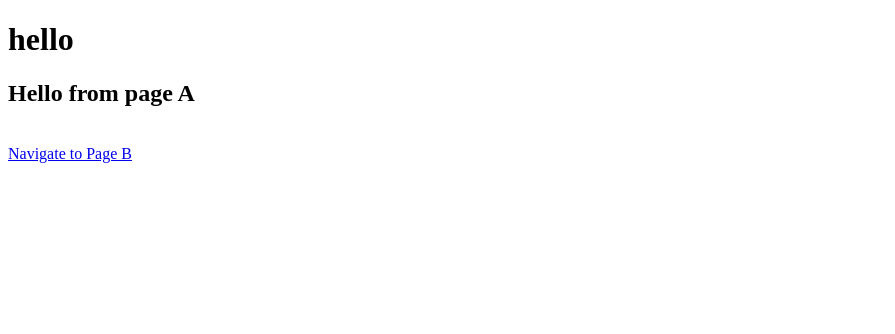
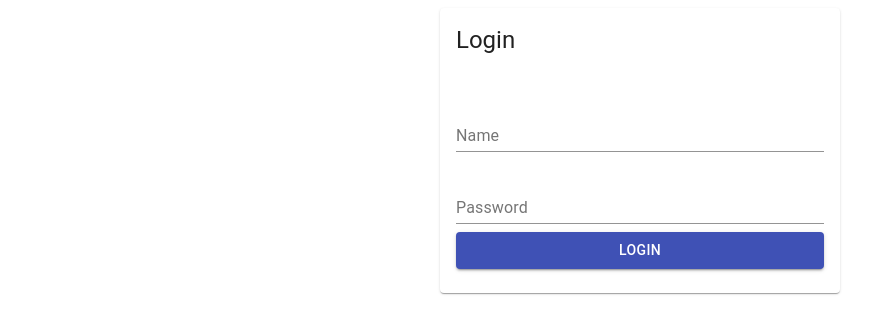
Before and after one commit to yangchaojun/react-typescript-samples, a React app: page / in a window 1280 px wide. Shown: the top 334 px of the page, without its empty margins (0-895 px from the left). Built offline with nearby package versions, Linux system fonts and the light colour scheme.

Commit message:
LoginForm

```diff
--- a/package.json
+++ b/package.json
@@ -34,6 +34,8 @@
     "webpack-dev-server": "^3.11.0"
   },
   "dependencies": {
+    "@material-ui/core": "^4.9.14",
+    "@material-ui/icons": "^4.9.1",
     "axios": "^0.19.2",
     "react": "^16.13.1",
     "react-dom": "^16.13.1",
--- /dev/null
+++ b/src/api/lgoin.ts
@@ -0,0 +1,4 @@
+import { LoginEntity } from '../model/login'
+
+export const isValidLogin = (loginInfo: LoginEntity): boolean =>
+  loginInfo.login === 'admin' && loginInfo.password === 'test'
--- a/src/app.tsx
+++ b/src/app.tsx
@@ -1,6 +1,6 @@
 import * as React from 'react'
 import { HashRouter, Switch, Route } from 'react-router-dom'
-import { PageA } from './pages/pageA'
+import { LoginPageComponent } from './pages/loginPage'
 import { PageB } from './pages/pageB'
 
 export const App = () => {
@@ -8,7 +8,7 @@ export const App = () => {
     <>
       <HashRouter>
         <Switch>
-          <Route exact={true} path="/" component={PageA} />
+          <Route exact={true} path="/" component={LoginPageComponent} />
           <Route path="/pageB" component={PageB} />
         </Switch>
       </HashRouter>
--- /dev/null
+++ b/src/components/index.tsx
@@ -0,0 +1 @@
+export * from './notification'
--- /dev/null
+++ b/src/components/notification.tsx
@@ -0,0 +1,52 @@
+import * as React from 'react'
+import Snackbar from '@material-ui/core/Snackbar'
+import IconButton from '@material-ui/core/IconButton'
+import CloseIcon from '@material-ui/icons/Close'
+import createStyles from '@material-ui/core/styles/createStyles'
+import makeStyles from '@material-ui/core/styles/makeStyles'
+
+interface Props {
+  message: string
+  show: boolean
+  onClose: () => void
+}
+
+const useStyles = makeStyles((theme) =>
+  createStyles({
+    close: {
+      padding: theme.spacing(0.5)
+    }
+  })
+)
+
+export const NotificationComponent = (props: Props) => {
+  const classes = useStyles()
+  const { message, show, onClose } = props
+
+  return (
+    <Snackbar
+      anchorOrigin={{
+        vertical: 'bottom',
+        horizontal: 'left'
+      }}
+      open={show}
+      autoHideDuration={3000}
+      onClose={onClose}
+      ContentProps={{
+        'aria-describedby': 'message-id'
+      }}
+      message={<span id="message-id">{message}</span>}
+      action={[
+        <IconButton
+          key="close"
+          aria-label="Close"
+          color="inherit"
+          className={classes.close}
+          onClick={onClose}
+        >
+          <CloseIcon />
+        </IconButton>
+      ]}
+    />
+  )
+}
--- a/src/index.html
+++ b/src/index.html
@@ -6,9 +6,6 @@
     <title>Document</title>
   </head>
   <body>
-    <div>
-      <h1>hello</h1>
-      <div id="root"></div>
-    </div>
+    <div id="root"></div>
   </body>
 </html>
--- /dev/null
+++ b/src/model/login.ts
@@ -0,0 +1,9 @@
+export interface LoginEntity {
+  login: string
+  password: string
+}
+
+export const createEmptyLogin = (): LoginEntity => ({
+  login: '',
+  password: ''
+})
--- /dev/null
+++ b/src/pages/loginPage.tsx
@@ -0,0 +1,117 @@
+import * as React from 'react'
+import { withRouter, RouteComponentProps } from 'react-router-dom'
+
+import makeStyles from '@material-ui/styles/makeStyles'
+import createStyles from '@material-ui/styles/createStyles'
+import Card from '@material-ui/core/Card'
+import CardHeader from '@material-ui/core/CardHeader'
+import CardContent from '@material-ui/core/CardContent'
+import TextField from '@material-ui/core/TextField'
+import Button from '@material-ui/core/Button'
+import { LoginEntity, createEmptyLogin } from '../model/login'
+import { isValidLogin } from '../api/lgoin'
+import { NotificationComponent } from '../components'
+const { useState } = React
+
+const useStyles = makeStyles(() =>
+  createStyles({
+    card: {
+      maxWidth: 400,
+      margin: '0 auto'
+    }
+  })
+)
+
+interface Props extends RouteComponentProps {}
+
+const LoginPageInner = (props: Props) => {
+  const [loginInfo, setLoginInfo] = useState<LoginEntity>(createEmptyLogin())
+  const [showLoginFailedMsg, setShowLoginFailedMsg] = useState(false)
+
+  const classes = useStyles()
+
+  const onLogin = () => {
+    if (isValidLogin(loginInfo)) {
+      props.history.push('/pageB')
+    } else {
+      setShowLoginFailedMsg(true)
+    }
+  }
+
+  const onUpdateLoginField = (name: string, value: string) => {
+    setLoginInfo({
+      ...loginInfo,
+      [name]: value
+    })
+  }
+
+  return (
+    <>
+      <Card className={classes.card}>
+        <CardHeader title="Login" />
+        <CardContent>
+          <LoginForm
+            onLogin={onLogin}
+            onUpdateFiled={onUpdateLoginField}
+            loginInfo={loginInfo}
+          ></LoginForm>
+        </CardContent>
+      </Card>
+      <NotificationComponent
+        message="Invalid login or password, please type again"
+        show={showLoginFailedMsg}
+        onClose={() => setShowLoginFailedMsg(false)}
+      />
+    </>
+  )
+}
+
+export const LoginPageComponent = withRouter(LoginPageInner)
+
+interface PropsForm {
+  onLogin: () => void
+  onUpdateFiled: (name: string, value: any) => void
+  loginInfo: LoginEntity
+}
+
+const useFormStyles = makeStyles(() =>
+  createStyles({
+    formContainer: {
+      display: 'flex',
+      flexDirection: 'column',
+      justifyContent: 'center'
+    }
+  })
+)
+
+const LoginForm = (props: PropsForm) => {
+  const classes = useFormStyles()
+  const { onLogin, onUpdateFiled, loginInfo } = props
+
+  const onTextFieldChange = (fieldId: string) => (
+    e: React.ChangeEvent<HTMLInputElement>
+  ) => {
+    onUpdateFiled(fieldId, e.target.value)
+  }
+
+  return (
+    <div className={classes.formContainer}>
+      <TextField
+        label="Name"
+        margin="normal"
+        value={loginInfo.login}
+        onChange={onTextFieldChange('login')}
+      />
+      <TextField
+        label="Password"
+        type="password"
+        margin="normal"
+        value={loginInfo.password}
+        onChange={onTextFieldChange('password')}
+      />
+      <Button variant="contained" color="primary" onClick={onLogin}>
+        Login
+      </Button>
+    </div>
+  )
+}
```
Also changed, not shown: 1 other file (tests, documents, lock files or other folders).
